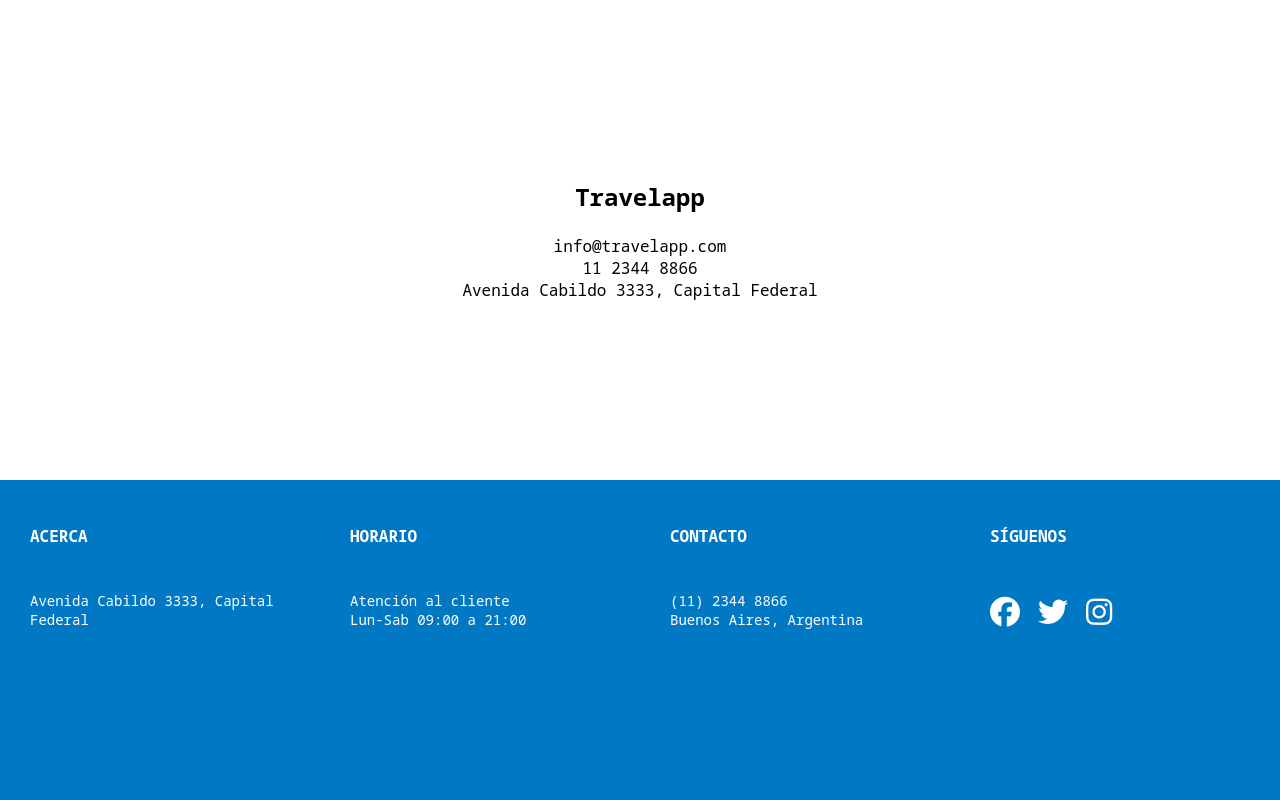
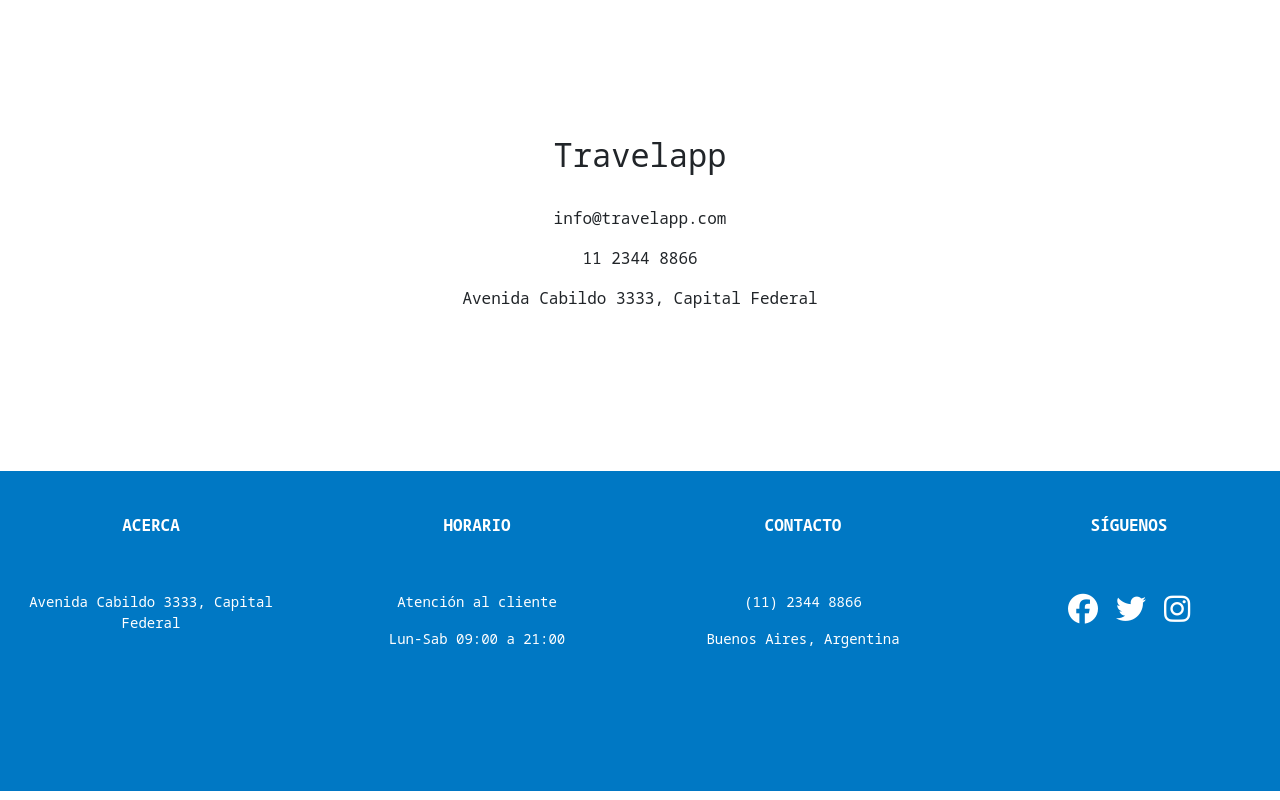
Before and after one commit to Rafaelreyes05/DESAFIOSASS, a website: page Pages/Ciudades.html in a window 1280 px wide. Shown: the part 1590-2390 px from the top of the page. Drawn offline with nearby package versions, Linux system fonts and the light colour scheme.

Commit message:
ResponsiveFooter

```diff
--- a/Pages/Ciudades.html
+++ b/Pages/Ciudades.html
@@ -5,6 +5,7 @@
     <meta http-equiv="X-UA-Compatible" content="IE=edge" />
     <meta name="viewport" content="width=device-width, initial-scale=1.0" />
     <title>Travelapp</title>
+    <link href="https://cdn.jsdelivr.net/npm/bootstrap@5.1.3/dist/css/bootstrap.min.css" rel="stylesheet" integrity="sha384-1BmE4kWBq78iYhFldvKuhfTAU6auU8tT94WrHftjDbrCEXSU1oBoqyl2QvZ6jIW3" crossorigin="anonymous">
     <link rel="stylesheet" href="../css/style.css" />
     <link
       rel="shortcut icon"
@@ -140,33 +141,33 @@
           </div>
       </div>
 
-      <div class="footer__inferior">
-        <div class="footer__info">
+      <div class="footer__inferior row">
+          <div class="footer__info col-sm-12 col-md-3">
               <h4>ACERCA</h4>
-          <br /><br />
+              <br><br>
               <p>Avenida Cabildo 3333, Capital Federal</p>
           </div>
-        <div class="footer__info">
+          <div class="footer__info col-sm-12 col-md-3">
               <h4>HORARIO</h4>
-          <br /><br />
+              <br><br>
               <p>Atención al cliente</p>
               <p>Lun-Sab 09:00 a 21:00</p>
           </div>
-        <div class="footer__info">
+          <div class="footer__info col-sm-12 col-md-3">
               <h4>CONTACTO</h4>
-          <br /><br />
+              <br><br>
               <p>(11) 2344 8866</p>
               <p>Buenos Aires, Argentina</p>
           </div>
-        <div class="footer__info">
+          <div class="footer__info col-sm-12 col-md-3">
               <h4>SÍGUENOS</h4>
-          <br /><br />
-          <h3 class="iconos">
-            <i class="fab fa-facebook"></i> <i class="fab fa-twitter"></i>
+              <br><br>
+              <h3 class="iconos"><i class="fab fa-facebook"></i> <i class="fab fa-twitter"></i>
                   <i class="fab fa-instagram"></i>
               </h3>
           </div>
       </div>
   </footer>
+  <script src="https://cdn.jsdelivr.net/npm/bootstrap@5.1.3/dist/js/bootstrap.bundle.min.js" integrity="sha384-ka7Sk0Gln4gmtz2MlQnikT1wXgYsOg+OMhuP+IlRH9sENBO0LRn5q+8nbTov4+1p" crossorigin="anonymous"></script>
   </body>
 </html>
--- a/scss/style.scss
+++ b/scss/style.scss
@@ -126,15 +126,12 @@
 
     .footer__inferior{
         background: $color;
-        display: flex;
-        flex-wrap: wrap;
         color: white;
         min-height: 40vh;
         .footer__info{
-            width: 25%;
             padding: 30px;
             padding-top: 45px;
-            text-align: left;
+            text-align: center;
             h4{
                 font-size: 16px;
                 font-weight: 600;
@@ -182,9 +179,8 @@
        color: $color;
    }
 
-
    .footer__info{
-        width: 100%;
-    }
+       text-align: center;
+   }
 
 }
```
Also changed, not shown: Pages/About.html (+9 -10 lines), Pages/Contacto.html (+9 -10 lines), Pages/Tours.html (+5 -8 lines), index.html (+5 -7 lines), css/style.css, 1 other file. Lines whose indentation alone changed are shown as unchanged.
